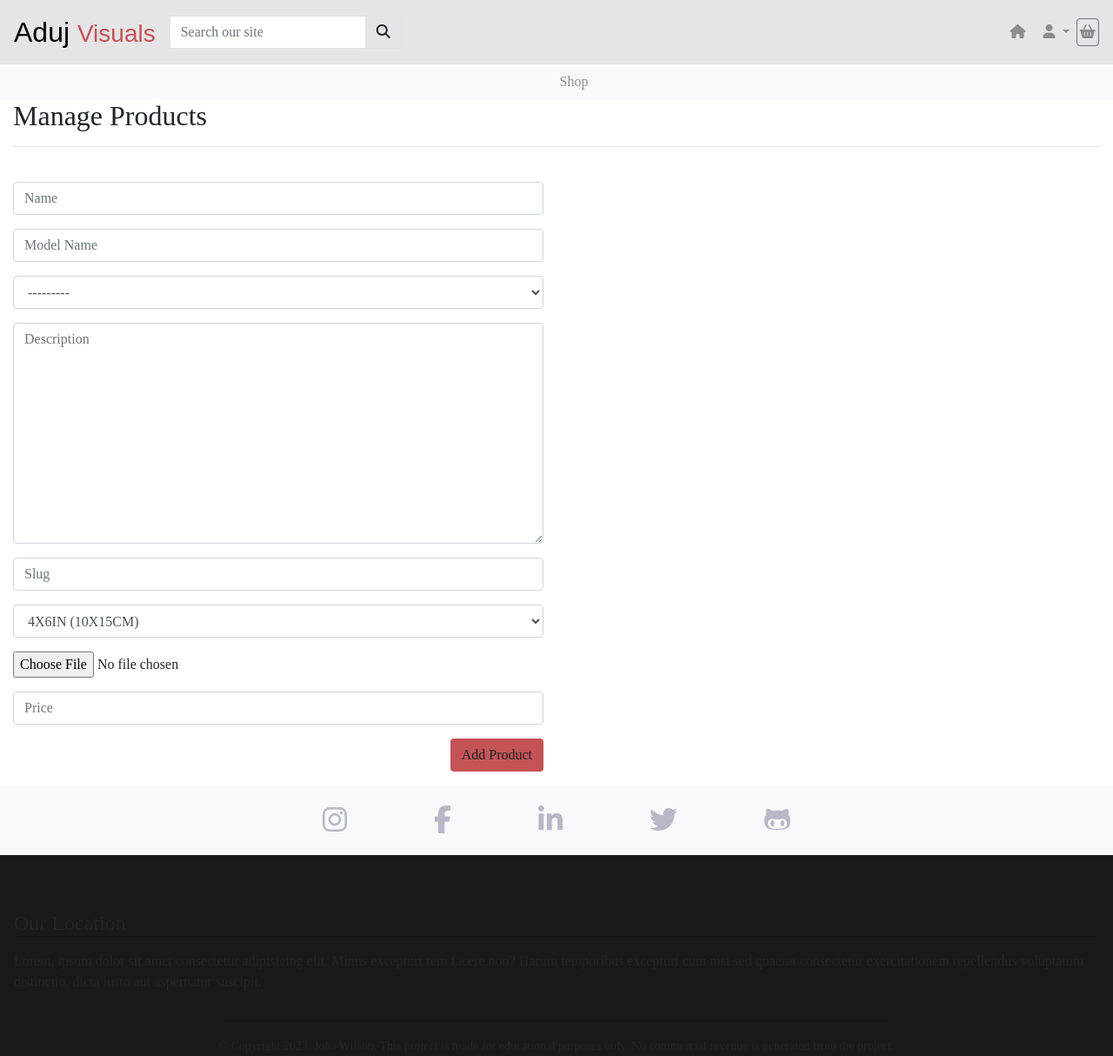
After one commit to Code-Institute-Submissions/Portfolio-Project-5-E-commerce-Store, a Django app: page /products/add_product/ in a window 1280 px wide. The commit adds this page. Shown: the whole page at 87% size. Run offline with Django 3.2, Linux system fonts and the light colour scheme; data that the repository does not hold is empty; some libraries are stand-ins or nearby versions; some web fonts are replaced.

Commit message:
Added add_product views, url and template

```diff
--- a/checkout/templates/checkout/checkout.html
+++ b/checkout/templates/checkout/checkout.html
@@ -18,7 +18,7 @@
 
     <div class="container-fluid mb-auto ">
 
-      <h1> Checkout</h1>
+      <h2> Checkout</h2>
 
       <hr>
 
--- a/products/forms.py
+++ b/products/forms.py
@@ -11,7 +11,7 @@ class ProductForm(forms.ModelForm):
 
         fields = '__all__'
 
-        exclude = ('date')
+        exclude = ('date',)
 
     def __init__(self, *args, **kwargs):
 
--- /dev/null
+++ b/products/templates/products/add_product.html
@@ -0,0 +1,46 @@
+{% extends 'base.html' %}
+
+{% load static %}
+
+{% block page_header %}
+
+{% endblock %}
+
+{% block content %}
+
+    <div class="container-fluid mb-auto ">
+
+      <h2>Manage Products</h2>
+
+      <hr>
+
+      <br>
+
+        <div class="row">
+
+            <div class="col-lg-6 col-md-12 mb-3">
+
+                <form method="POST" action="{% url 'add_product' %}" enctype="multipart/form-data">
+                    {% csrf_token %}
+
+                    {{form | crispy }}
+
+                </form>
+                <div class="float-right">
+
+                    <button class="btn bg-logo-red rounded-1" type="submit"> Add Product </button>
+
+                </div>
+
+            </div>
+
+
+        </div>
+
+
+
+
+
+    </div>
+
+{% endblock %}
--- a/products/urls.py
+++ b/products/urls.py
@@ -1,12 +1,15 @@
 
 from django.urls import path
+
 from . import views
 
 urlpatterns = [
 
     path('', views.all_products, name='products'),
 
-    path('<product_slug>/', views.product_detail, name='product_detail'),
+    path('<int:product_slug>/', views.product_detail, name='product_detail'),
+
+    path('add_product/', views.add_product, name='add_product'),
 
     path('category/<category_slug>/', views.search_category, name='search_category'),
 
--- a/products/views.py
+++ b/products/views.py
@@ -5,6 +5,8 @@ from django.contrib import messages
 from django.db.models import Q
 
 from .models import Product, Category
+
+from .forms import ProductForm
 
 
 def all_products(request):
@@ -73,3 +75,17 @@ def product_detail(request, product_slug):
     }
 
     return render(request, "products/product_detail.html", context)
+
+
+def add_product(request):
+
+    """ Add's products to the store """
+
+    form = ProductForm()
+
+    context = {
+
+        'form': form,
+    }
+
+    return render(request, 'products/add_product.html', context)
```
